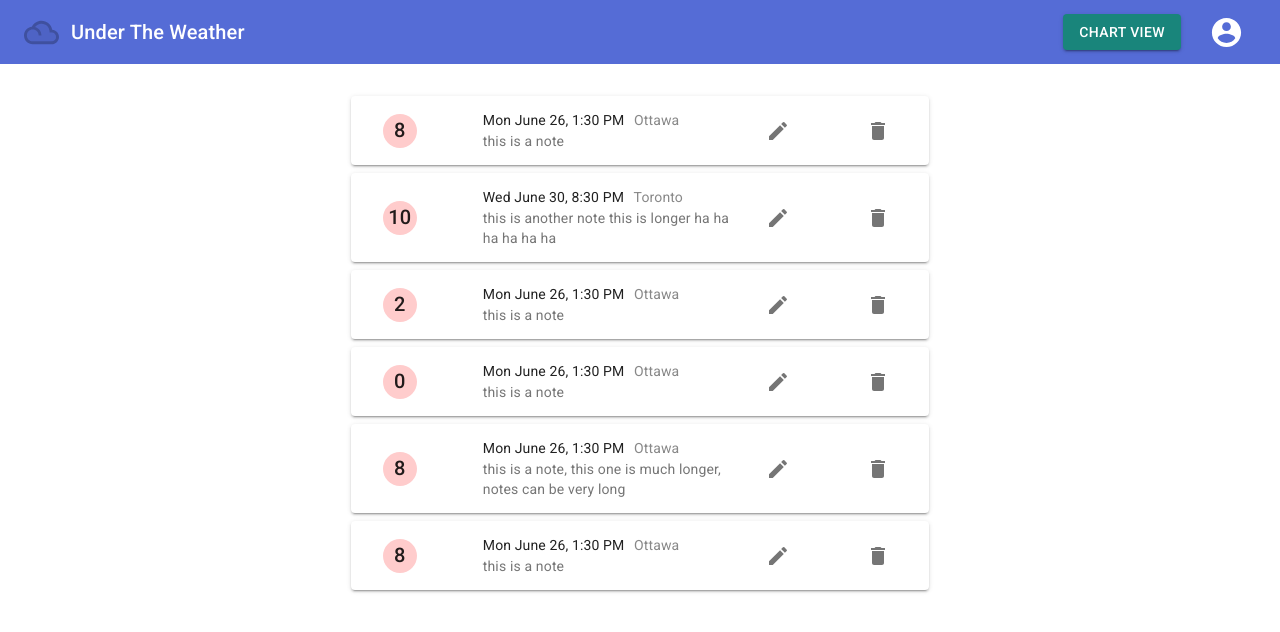
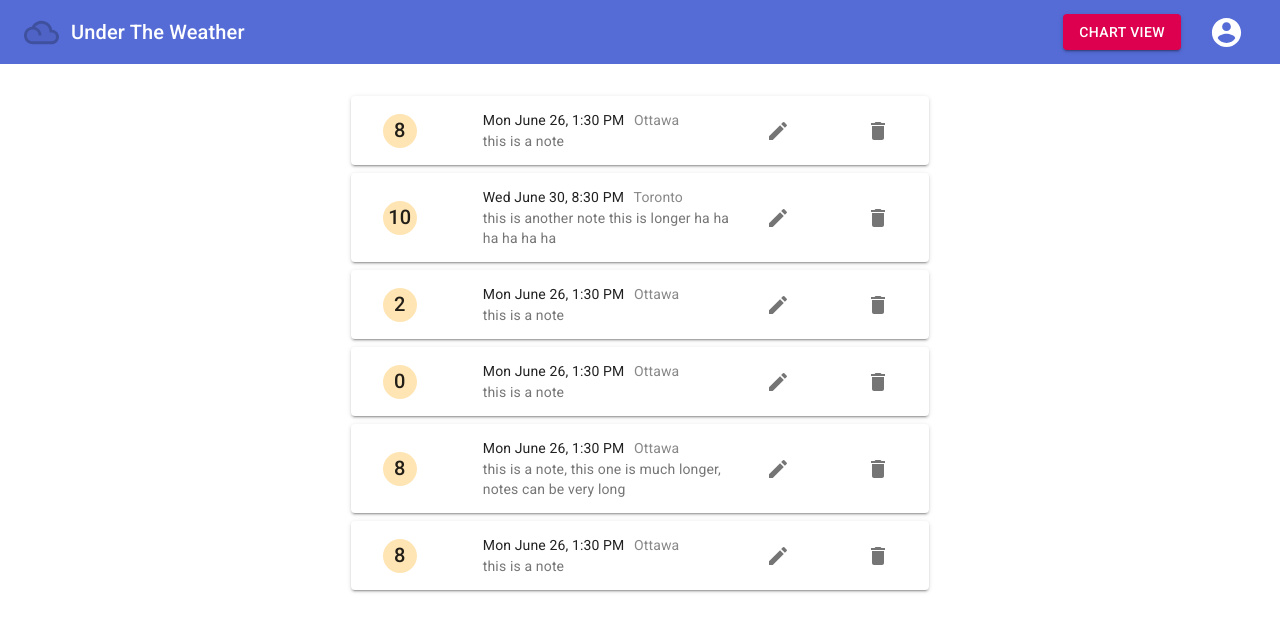
Before and after one commit to robinwakeman/under-the-weather, a Next.js app: page /app/listView in a window 1280 px wide. Shown: the top 632 px of the page. Built offline with nearby package versions, Linux system fonts and the light colour scheme.

Commit message:
change colour scheme

```diff
--- a/components/List.js
+++ b/components/List.js
@@ -92,7 +92,7 @@ export default function InteractiveList(props) {
                     <Grid item xs={2}>
                     <div style={{ width: '34px',
                                   height: '34px',
-                                  backgroundColor: '#fcc',
+                                  backgroundColor: '#FFE5B4',
                                   borderRadius: '50%',
                                   textAlign: 'center',
                                 }}>
--- a/theme.js
+++ b/theme.js
@@ -8,7 +8,7 @@ const theme = createMuiTheme({
       main: '#556cd6',
     },
     secondary: {
-      main: '#19857b',
+      main: '#dc004e',
     },
     error: {
       main: red.A400,
```
